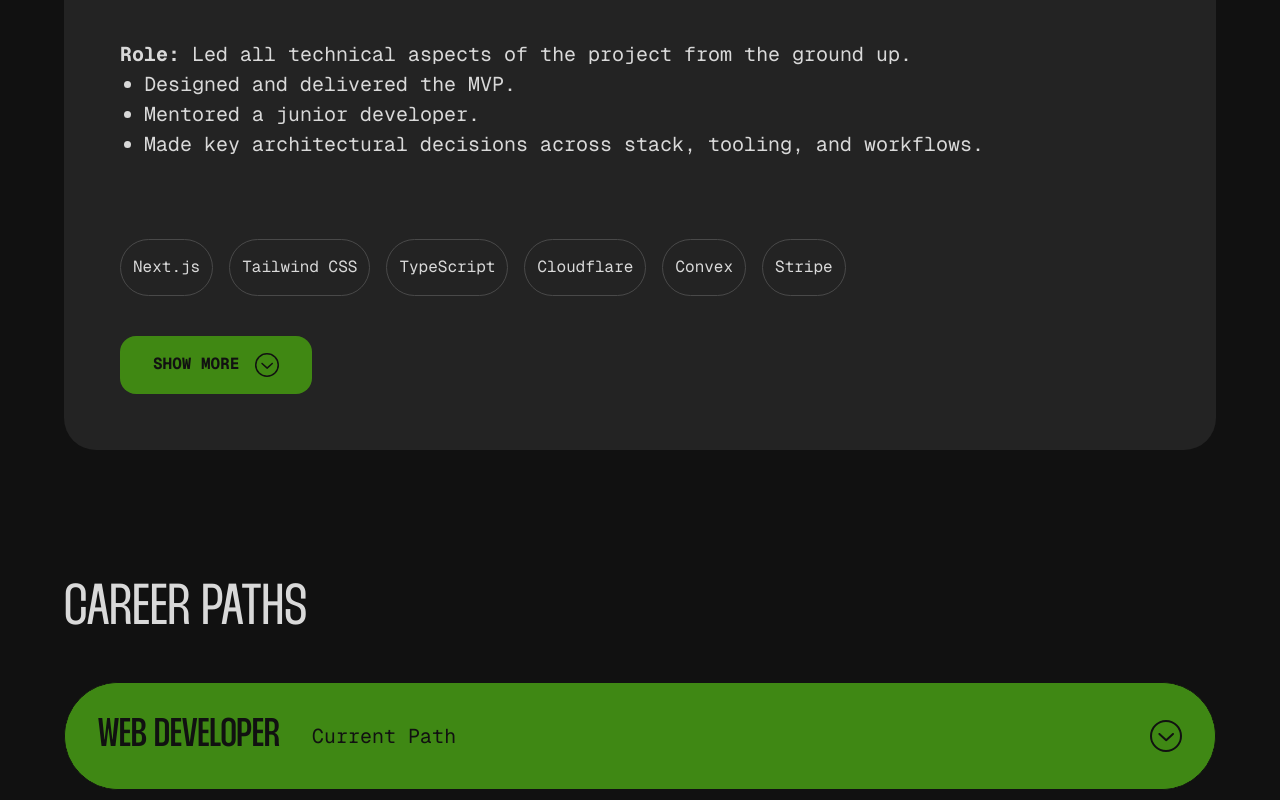
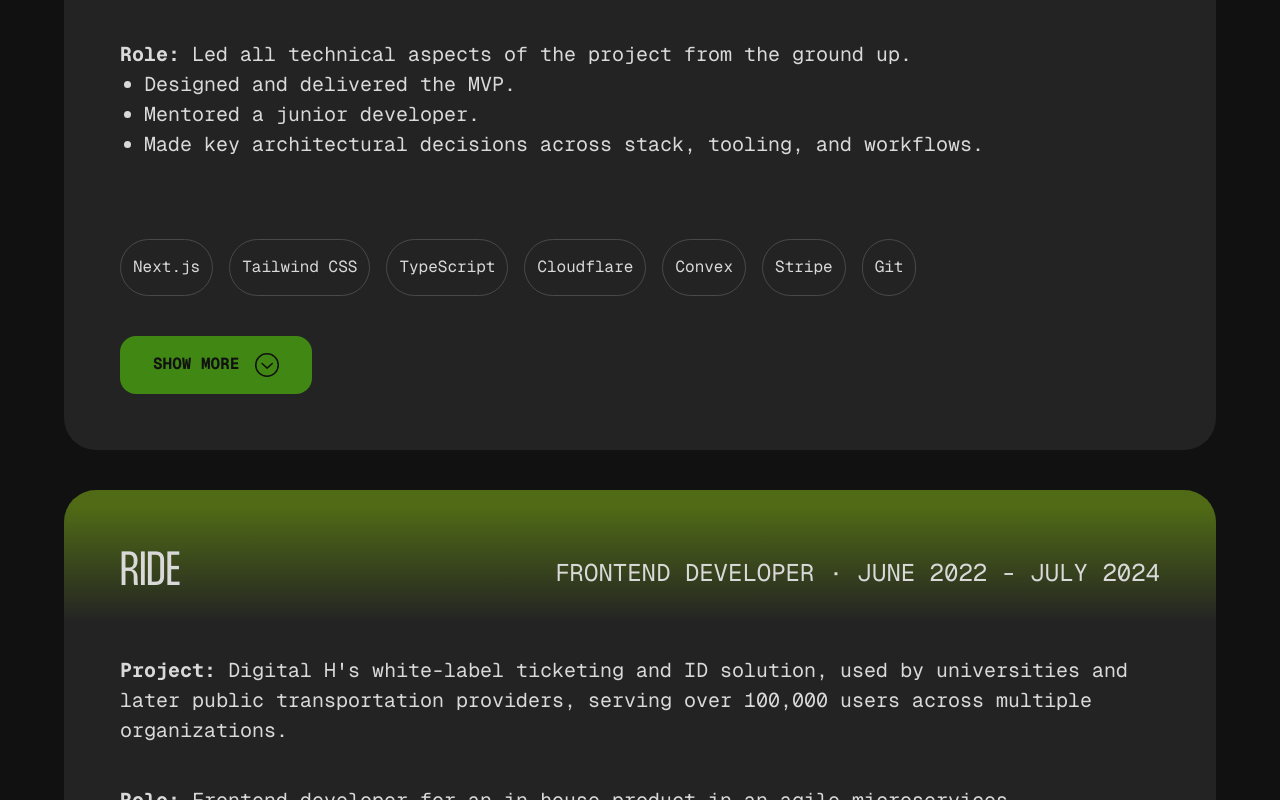
Before and after one commit to SimonSchoetz/simon-schoetz-website-2025, a Next.js app: page / in a window 1280 px wide. Shown: the part 2000-2800 px from the top of the page. Built offline with nearby package versions, Linux system fonts and the light colour scheme.

Commit message:
update texts on projects

```diff
--- a/app/_sections/ProjectsSection.tsx
+++ b/app/_sections/ProjectsSection.tsx
@@ -12,10 +12,7 @@ export const ProjectsSection: FCProps<HtmlProps<'section'>> = ({
 }) => {
   return (
     <Section id='projects' className='section-padding' {...props}>
-      <SectionHeader
-        heading='Projects'
-        subheading='A selection of my featured work'
-      />
+      <SectionHeader heading='Projects' subheading='Project Highlights' />
       <ul className='flex flex-col gap-8 lg:gap-10'>
         {cardsContent.map((card, i) => (
           <li key={card.title}>
@@ -64,12 +61,11 @@ const cardsContent: CardContent[] = [
         <ExpandableCardItem title='Key Achievements: '>
           <ul className='list-disc pl-6'>
             <li>
-              Launched a functional MVP with secure user authentication and
-              video streaming.
+              Launched a functional MVP with secure video hosting and streaming.
             </li>
             <li>
-              Laid the foundation for video hosting, payment processing, and
-              GDPR-compliant data handling.
+              Laid the foundation for user authentication, payment processing,
+              and GDPR-compliant data handling.
             </li>
             <li>
               Established best practices for version control, testing, and
@@ -80,7 +76,7 @@ const cardsContent: CardContent[] = [
 
         <ExpandableCardItem title='Reflections:'>
           <p>
-            This was my first project as a tech lead with full ownership—from
+            This was my first project as a tech lead with full ownership from
             concept to deployment. It gave me the chance to apply my experience
             with confidence, support a junior&apos;s growth, and gain hands-on
             insight into business modeling and startup funding through the BSS
@@ -96,6 +92,172 @@ const cardsContent: CardContent[] = [
       'Cloudflare',
       'Convex',
       'Stripe',
+      'Git',
+    ],
+  },
+  {
+    title: 'Ride',
+    subheading: 'Frontend Developer · June 2022 - July 2024',
+    fixedContent: (
+      <>
+        <ExpandableCardItem
+          title='Project: '
+          subTitle="Digital H's white-label ticketing and ID solution, used by universities and later public transportation providers, serving over 100,000 users across multiple organizations."
+        ></ExpandableCardItem>
+        <ExpandableCardItem
+          title='Role: '
+          subTitle='Frontend developer for an in-house product in an agile microservices environment, shaping consumer-facing flows and dashboards from the ground up.
+'
+        >
+          <ul className='list-disc pl-6'>
+            <li>
+              Built and maintained a reusable component library adaptable for
+              multiple client brands and platforms
+            </li>
+            <li>
+              Collaborated closely with backend teams to integrate APIs and
+              optimize performance and reliability.
+            </li>
+            <li>
+              Member of a specialist unit trusted to investigate, resolve, and
+              document complex, irregular issues across the entire ecosystem,
+              leveraging a deep understanding of the full codebase beyond my
+              primary area of expertise.
+            </li>
+            <li>
+              Introduced and established Scrum methodologies within the
+              development team as it grew, facilitating alignment, focus, and
+              continuous improvement.
+            </li>
+          </ul>
+        </ExpandableCardItem>
+      </>
+    ),
+    expandableContent: (
+      <>
+        <ExpandableCardItem title='Key Achievements: '>
+          <ul className='list-disc pl-6'>
+            <li>
+              Contributed to the successful pivot from digital IDs to a fully
+              functional public transport ticketing platform.
+            </li>
+            <li>
+              Reduced redundant code by 80% through creating and maintaining a
+              shared frontend component library.
+            </li>
+            <li>
+              Improved onboarding speed for new customers, cutting setup time by
+              95%.
+            </li>
+          </ul>
+        </ExpandableCardItem>
+
+        <ExpandableCardItem title='Reflections:'>
+          <p>
+            Ride&apos;s growth to over 100,000 users by the time I left gave me
+            a front-row seat to how rapid scaling transforms both a product and
+            the team behind it. As technical depth and complexity outgrew the
+            capacity of any single developer to know every detail, we adapted by
+            splitting into specialized areas and finding new ways to collaborate
+            on the bigger picture. Alongside my development work, I introduced
+            and established Scrum practices as the team expanded, helping us
+            stay aligned and focused through the challenges of scaling. I am
+            proud of the improvements I contributed, from refining user flows to
+            strengthening system reliability, and of the trust I earned to take
+            on the most complex and irregular challenges.
+          </p>
+        </ExpandableCardItem>
+      </>
+    ),
+    chips: [
+      'Angular',
+      'RxJS',
+      'TypeScript',
+      'Tailwind CSS',
+      'NestJS',
+      'PostgreSQL',
+      'Docker',
+      'Git',
+      'Jira',
+      'Scrum',
+      'Microservices',
+    ],
+  },
+  {
+    title: 'Fabucar',
+    subheading: 'Full-stack Developer · Jan 2021 - June 2022',
+    fixedContent: (
+      <>
+        <ExpandableCardItem
+          title='Project: '
+          subTitle='Fabucar, a large-scale automotive Q&A platform with mobile app, web version, and moderator dashboard, owned by an external client and maintained by Digital H as a long-term agency project.'
+        ></ExpandableCardItem>
+        <ExpandableCardItem
+          title='Role: '
+          subTitle='Frontend developer contributing across multiple platforms in a mixed technology stack (React Native, Angular, and legacy PHP-based tools).'
+        >
+          <ul className='list-disc pl-6'>
+            <li>
+              Initially focused on the React Native mobile app before expanding
+              into the web platform and backend integrations.
+            </li>
+            <li>
+              Worked closely with the client’s in-house developers to align
+              feature development and resolve issues.
+            </li>
+            <li>
+              Led ongoing refactoring efforts to improve maintainability of an
+              inherited, highly complex legacy codebase.
+            </li>
+          </ul>
+        </ExpandableCardItem>
+      </>
+    ),
+    expandableContent: (
+      <>
+        <ExpandableCardItem title='Key Achievements: '>
+          <ul className='list-disc pl-6'>
+            <li>
+              Reduced technical debt by breaking down monolithic files of up to
+              5,000 lines into smaller, maintainable units.
+            </li>
+            <li>
+              Improved performance and cut hosting costs through caching and
+              other optimizations.
+            </li>
+            <li>
+              Delivered new features while simultaneously stabilizing the
+              platform for production.
+            </li>
+          </ul>
+        </ExpandableCardItem>
+
+        <ExpandableCardItem title='Reflections:'>
+          <p>
+            Fabucar was my baptism by fire into large-scale, production-level
+            development. Coming straight out of a bootcamp, I started in
+            familiar territory with the React Native app, but quickly adapted to
+            unfamiliar technologies and a sprawling Python backend. It taught me
+            how to navigate messy legacy code while still delivering value,
+            balance feature development with performance improvements, and
+            collaborate directly with an external client&apos;s technical team.
+            While the complexity and constraints made it a challenging
+            environment, the adaptability and resilience I developed there
+            became the foundation for tackling more ambitious projects later in
+            my career.
+          </p>
+        </ExpandableCardItem>
+      </>
+    ),
+    chips: [
+      'React Native',
+      'Angular',
+      'TypeScript',
+      'Tailwind CSS',
+      'NestJS',
+      'Python',
+      'SQLAlchemy',
+      'Docker',
     ],
   },
 ];
```
